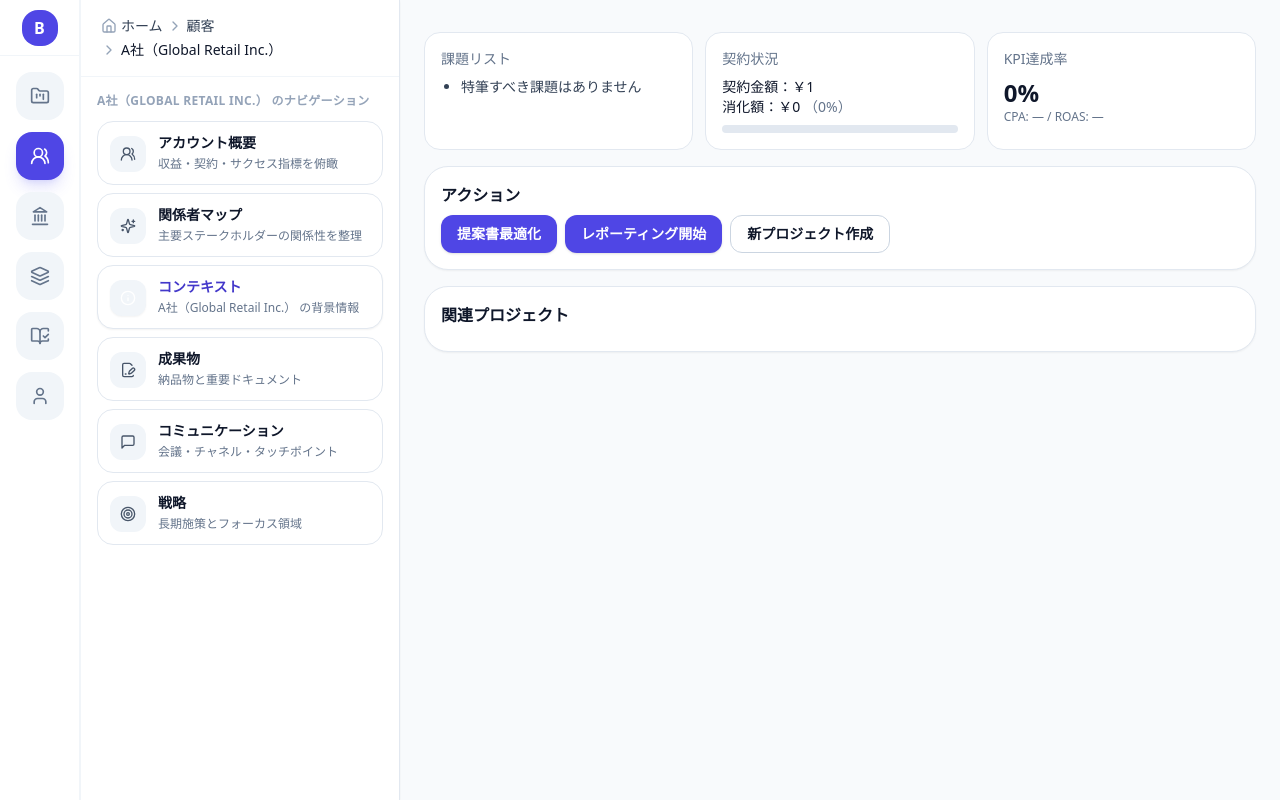
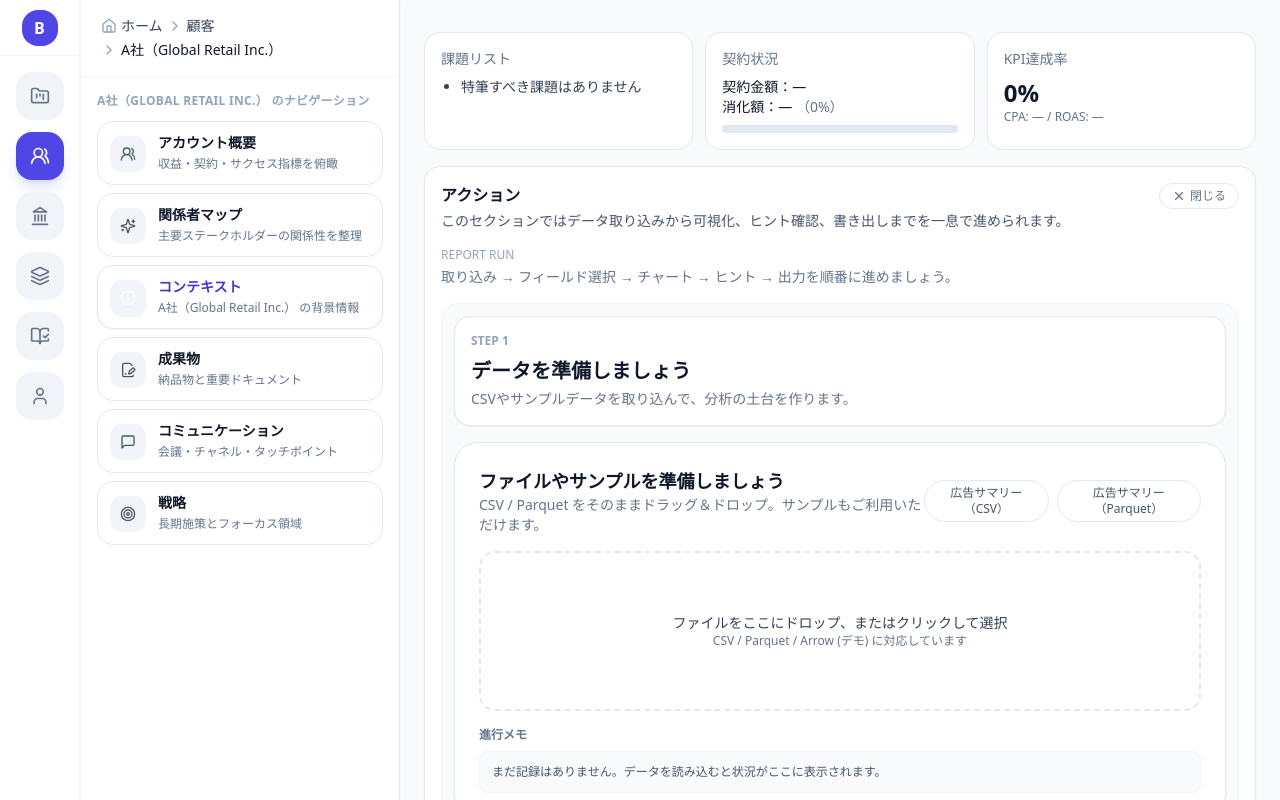
Before and after one commit to aony1215/benten_prototype, a Next.js app: page /customers/1 in a window 1280 px wide. Both pictures are taken after a click on the button "レポーティング開始". Shown: the top 800 px of the page. Built offline with nearby package versions, Linux system fonts and the light colour scheme.

Commit message:
Embed report wizard into customer action

```diff
--- a/app/customers/[id]/page.tsx
+++ b/app/customers/[id]/page.tsx
@@ -1,11 +1,23 @@
-'use client'
-import Link from 'next/link'
-import { Shell } from '@/components/Shell'
-import { CTA } from '@/components/ui/CTA'
-import { ChevronRight } from 'lucide-react'
+import { CustomerDetailClient } from '@/components/customers/CustomerDetailClient';
+import { loadKpis } from '@/lib/duck/kpi';
+import { loadTipRules } from '@/lib/tips/loader';
+import type { KpiDef, TipRule } from '@/types/report';
+
+type ProjectSummary = {
+  id: string;
+  name: string;
+};
+
+type CustomerRecord = {
+  name: string;
+  kpi: { cpa?: number; roas?: number; progress?: number };
+  contract: { budget?: number; consumed?: number };
+  issues: string[];
+  projects: ProjectSummary[];
+};
 
 // Demo data
-const DATA: Record<string, any> = {
+const DATA: Record<string, CustomerRecord> = {
   acc_globalretail: {
     name: 'A社（Global Retail Inc.）',
     kpi: { cpa: 1200, roas: 2.1, progress: 0.76 },
@@ -23,72 +35,32 @@
       { id: 'prj_launch', name: '新商品ローンチ支援' },
     ],
   }
-}
+};
 
-function formatJPY(n: number) {
-  return new Intl.NumberFormat('ja-JP', { style: 'currency', currency: 'JPY', maximumFractionDigits: 0 }).format(n)
-}
+const emptyRecord: CustomerRecord = {
+  name: '不明な顧客',
+  kpi: {},
+  contract: {},
+  issues: [],
+  projects: [],
+};
+
+const loadCustomer = (id: string): CustomerRecord => {
+  return DATA[id] ?? emptyRecord;
+};
+
+const loadConfigs = (): { kpis: KpiDef[]; tipRules: TipRule[] } => ({
+  kpis: loadKpis(),
+  tipRules: loadTipRules(),
+});
 
 export default function CustomerDetail({ params }: { params: { id: string } }) {
-  const c = DATA[params.id] ?? { name: params.id, kpi:{}, contract:{}, issues:[], projects:[] }
+  const customer = loadCustomer(params.id);
   const crumbs = [
     { href: '/customers', label: '顧客一覧' },
-    { href: `/customers/${params.id}`, label: c.name },
-  ]
-  const consumption = c.contract?.consumed ?? 0
-  const budget = c.contract?.budget ?? 1
-  const rate = Math.min(1, Math.max(0, consumption / budget))
-  const pct = Math.round(rate * 100)
+    { href: `/customers/${params.id}`, label: customer.name },
+  ];
+  const { kpis, tipRules } = loadConfigs();
 
-  return (
-    <Shell crumbs={crumbs}>
-      <div className="grid grid-cols-1 md:grid-cols-3 gap-3">
-        <div className="kpi">
-          <div className="text-sm text-slate-500">課題リスト</div>
-          <ul className="mt-2 list-disc pl-5 text-sm text-slate-700 space-y-1">
-            {c.issues.map((it: string, i: number) => <li key={i}>{it}</li>)}
-            {c.issues.length === 0 && <li>特筆すべき課題はありません</li>}
-          </ul>
-        </div>
-        <div className="kpi">
-          <div className="text-sm text-slate-500">契約状況</div>
-          <div className="mt-2 text-sm">契約金額：{formatJPY(budget)}</div>
-          <div className="text-sm">消化額：{formatJPY(consumption)} <span className="text-slate-500">（{pct}%）</span></div>
-          <div className="mt-2 h-2 w-full bg-slate-200 rounded-full overflow-hidden">
-            <div className="h-2 bg-indigo-600" style={{ width: `${pct}%` }} />
-          </div>
-        </div>
-        <div className="kpi">
-          <div className="text-sm text-slate-500">KPI達成率</div>
-          <div className="mt-2 text-2xl font-semibold">{Math.round((c.kpi.progress ?? 0) * 100)}%</div>
-          <div className="text-xs text-slate-500">CPA: {c.kpi.cpa ?? '—'} / ROAS: {c.kpi.roas ?? '—'}</div>
-        </div>
-      </div>
-
-      <div className="mt-4 card p-4">
-        <div className="font-semibold">アクション</div>
-        <div className="mt-2 flex flex-wrap gap-2">
-          <CTA onClick={() => alert('提案書最適化（デモ）')}>提案書最適化</CTA>
-          <CTA onClick={() => alert('レポーティング開始（デモ）')}>レポーティング開始</CTA>
-          <CTA variant="outline" onClick={() => alert('新プロジェクト作成（デモ）')}>新プロジェクト作成</CTA>
-        </div>
-      </div>
-
-      <div className="mt-4 card p-4">
-        <div className="font-semibold">関連プロジェクト</div>
-        <div className="mt-2 grid gap-2">
-          {c.projects.map((p: any) => (
-            <Link
-              key={p.id}
-              href={`/projects/${p.id}`}
-              className="group flex items-center justify-between gap-3 rounded-xl border border-slate-200 px-3 py-2 text-sm font-medium text-slate-600 transition-all duration-150 hover:-translate-y-0.5 hover:border-indigo-200 hover:bg-indigo-50 hover:text-indigo-700 focus-visible:outline-none focus-visible:ring-2 focus-visible:ring-indigo-200"
-            >
-              <span>{p.name}</span>
-              <ChevronRight className="h-4 w-4 text-slate-400 transition-colors duration-150 group-hover:text-indigo-500" aria-hidden="true" />
-            </Link>
-          ))}
-        </div>
-      </div>
-    </Shell>
-  )
+  return <CustomerDetailClient crumbs={crumbs} customer={customer} kpis={kpis} tipRules={tipRules} />;
 }
--- /dev/null
+++ b/components/customers/CustomerDetailClient.tsx
@@ -0,0 +1,152 @@
+'use client';
+
+import { useMemo, useState } from 'react';
+import Link from 'next/link';
+import { ChevronRight, X } from 'lucide-react';
+import { Shell } from '@/components/Shell';
+import { CTA } from '@/components/ui/CTA';
+import { ReportProvider } from '@/store/reportStore';
+import { ReportWizard } from '@/components/report/ReportWizard';
+import type { Crumb } from '@/components/Breadcrumbs';
+import type { KpiDef, TipRule } from '@/types/report';
+
+type ProjectSummary = {
+  id: string;
+  name: string;
+};
+
+type ContractSummary = {
+  budget?: number;
+  consumed?: number;
+};
+
+type CustomerSnapshot = {
+  name: string;
+  kpi: { cpa?: number; roas?: number; progress?: number };
+  contract: ContractSummary;
+  issues: string[];
+  projects: ProjectSummary[];
+};
+
+type CustomerDetailClientProps = {
+  crumbs: Crumb[];
+  customer: CustomerSnapshot;
+  kpis: KpiDef[];
+  tipRules: TipRule[];
+};
+
+const formatJPY = (n: number) =>
+  new Intl.NumberFormat('ja-JP', {
+    style: 'currency',
+    currency: 'JPY',
+    maximumFractionDigits: 0,
+  }).format(n);
+
+export const CustomerDetailClient = ({ crumbs, customer, kpis, tipRules }: CustomerDetailClientProps) => {
+  const [showWizard, setShowWizard] = useState(false);
+
+  const { progressPct, budgetLabel, consumedLabel } = useMemo(() => {
+    const consumption = customer.contract?.consumed ?? 0;
+    const budget = customer.contract?.budget ?? 1;
+    const rate = Math.min(1, Math.max(0, budget === 0 ? 0 : consumption / budget));
+    return {
+      progressPct: Math.round(rate * 100),
+      budgetLabel: customer.contract?.budget != null ? formatJPY(customer.contract.budget) : '—',
+      consumedLabel: customer.contract?.consumed != null ? formatJPY(customer.contract.consumed) : '—',
+    };
+  }, [customer.contract]);
+
+  return (
+    <Shell crumbs={crumbs}>
+      <div className="grid grid-cols-1 gap-3 md:grid-cols-3">
+        <div className="kpi">
+          <div className="text-sm text-slate-500">課題リスト</div>
+          <ul className="mt-2 list-disc space-y-1 pl-5 text-sm text-slate-700">
+            {customer.issues.length > 0 ? (
+              customer.issues.map((it, index) => <li key={index}>{it}</li>)
+            ) : (
+              <li>特筆すべき課題はありません</li>
+            )}
+          </ul>
+        </div>
+        <div className="kpi">
+          <div className="text-sm text-slate-500">契約状況</div>
+          <div className="mt-2 text-sm">契約金額：{budgetLabel}</div>
+          <div className="text-sm">
+            消化額：{consumedLabel} <span className="text-slate-500">（{progressPct}%）</span>
+          </div>
+          <div className="mt-2 h-2 w-full overflow-hidden rounded-full bg-slate-200">
+            <div className="h-2 bg-indigo-600" style={{ width: `${progressPct}%` }} />
+          </div>
+        </div>
+        <div className="kpi">
+          <div className="text-sm text-slate-500">KPI達成率</div>
+          <div className="mt-2 text-2xl font-semibold">{Math.round((customer.kpi.progress ?? 0) * 100)}%</div>
+          <div className="text-xs text-slate-500">CPA: {customer.kpi.cpa ?? '—'} / ROAS: {customer.kpi.roas ?? '—'}</div>
+        </div>
+      </div>
+
+      <div className="mt-4 rounded-2xl border border-slate-200 bg-white p-4 shadow-sm">
+        <div className="flex flex-col gap-2 md:flex-row md:items-start md:justify-between">
+          <div>
+            <div className="font-semibold">アクション</div>
+            <p className="mt-1 text-sm text-slate-600">
+              このセクションではデータ取り込みから可視化、ヒント確認、書き出しまでを一息で進められます。
+            </p>
+          </div>
+          {showWizard && (
+            <button
+              type="button"
+              onClick={() => setShowWizard(false)}
+              className="inline-flex items-center gap-1 rounded-full border border-slate-200 px-3 py-1 text-xs font-medium text-slate-500 transition hover:border-slate-300 hover:text-slate-700"
+            >
+              <X className="h-3.5 w-3.5" aria-hidden="true" />
+              閉じる
+            </button>
+          )}
+        </div>
+
+        {!showWizard ? (
+          <div className="mt-3 flex flex-wrap gap-2">
+            <CTA onClick={() => alert('提案書最適化（デモ）')}>提案書最適化</CTA>
+            <CTA onClick={() => setShowWizard(true)}>レポーティング開始</CTA>
+            <CTA variant="outline" onClick={() => alert('新プロジェクト作成（デモ）')}>
+              新プロジェクト作成
+            </CTA>
+          </div>
+        ) : (
+          <div className="mt-4">
+            <div className="text-xs font-medium uppercase text-slate-400">Report Run</div>
+            <p className="mt-1 text-sm text-slate-500">
+              取り込み → フィールド選択 → チャート → ヒント → 出力を順番に進めましょう。
+            </p>
+            <div className="mt-4 rounded-2xl border border-slate-100 bg-slate-50 p-3">
+              <ReportProvider kpis={kpis} tipRules={tipRules}>
+                <ReportWizard variant="embedded" />
+              </ReportProvider>
+            </div>
+          </div>
+        )}
+      </div>
+
+      <div className="mt-4 rounded-2xl border border-slate-200 bg-white p-4 shadow-sm">
+        <div className="font-semibold">関連プロジェクト</div>
+        <div className="mt-2 grid gap-2">
+          {customer.projects.map((project) => (
+            <Link
+              key={project.id}
+              href={`/projects/${project.id}`}
+              className="group flex items-center justify-between gap-3 rounded-xl border border-slate-200 px-3 py-2 text-sm font-medium text-slate-600 transition-all duration-150 hover:-translate-y-0.5 hover:border-indigo-200 hover:bg-indigo-50 hover:text-indigo-700 focus-visible:outline-none focus-visible:ring-2 focus-visible:ring-indigo-200"
+            >
+              <span>{project.name}</span>
+              <ChevronRight
+                className="h-4 w-4 text-slate-400 transition-colors duration-150 group-hover:text-indigo-500"
+                aria-hidden="true"
+              />
+            </Link>
+          ))}
+        </div>
+      </div>
+    </Shell>
+  );
+};
--- a/components/report/ReportWizard.tsx
+++ b/components/report/ReportWizard.tsx
@@ -17,7 +17,11 @@
   output: <ExportBar />,
 } as const;
 
-export const ReportWizard = () => {
+type ReportWizardProps = {
+  variant?: 'page' | 'embedded';
+};
+
+export const ReportWizard = ({ variant = 'page' }: ReportWizardProps) => {
   const {
     state: { activeStep, dataset, model, result, tips, isRunning },
     dispatch,
@@ -66,15 +70,30 @@
     dispatch({ type: 'setStep', step: prev });
   };
 
+  const containerClass =
+    variant === 'page'
+      ? 'mx-auto flex max-w-5xl flex-col gap-6 px-6 py-8'
+      : 'flex flex-col gap-4';
+
+  const panelClass =
+    variant === 'page'
+      ? 'rounded-3xl border border-slate-200 bg-white p-6 shadow-sm'
+      : 'rounded-2xl border border-slate-200 bg-white p-4 shadow-sm';
+
+  const footerClass =
+    variant === 'page'
+      ? 'flex flex-col gap-3 rounded-3xl border border-slate-200 bg-white p-6 shadow-sm md:flex-row md:items-center md:justify-between'
+      : 'flex flex-col gap-3 rounded-2xl border border-slate-200 bg-white p-4 shadow-sm md:flex-row md:items-center md:justify-between';
+
   return (
-    <main className="mx-auto flex max-w-5xl flex-col gap-6 px-6 py-8">
-      <div className="rounded-3xl border border-slate-200 bg-white p-6 shadow-sm">
+    <main className={containerClass}>
+      <div className={panelClass}>
         <p className="text-xs font-semibold uppercase text-slate-400">STEP {stepIndex + 1}</p>
         <h2 className="mt-2 text-xl font-semibold text-slate-900">{currentStep.title}</h2>
         <p className="mt-1 text-sm text-slate-500">{currentStep.subtitle}</p>
       </div>
       <div>{stepComponents[activeStep]}</div>
-      <div className="flex flex-col gap-3 rounded-3xl border border-slate-200 bg-white p-6 shadow-sm md:flex-row md:items-center md:justify-between">
+      <div className={footerClass}>
         <p className="text-sm text-slate-600">
           {isLastStep
             ? 'おつかれさまでした。必要に応じて書き出しメニューをご利用ください。'
```
Also changed, not shown: 1 other file (tests, documents, lock files or other folders).
